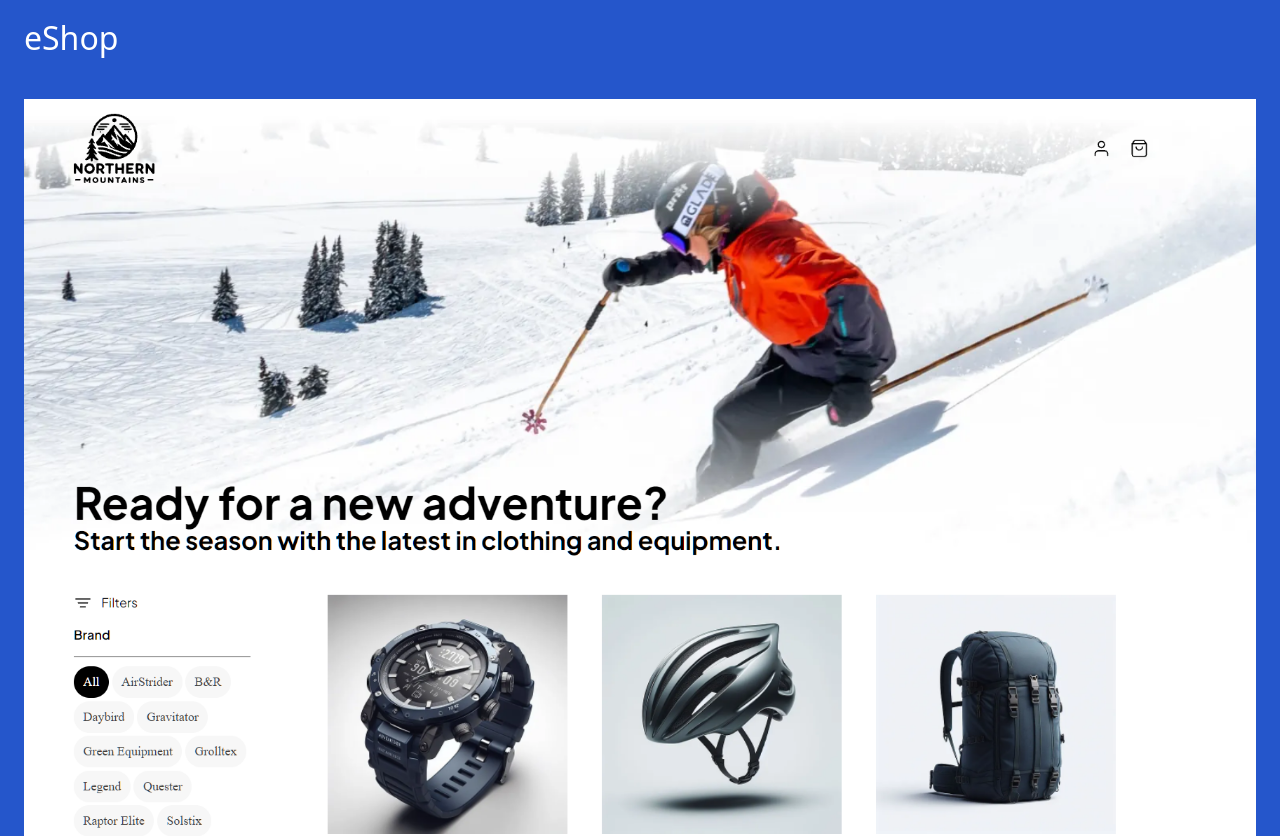
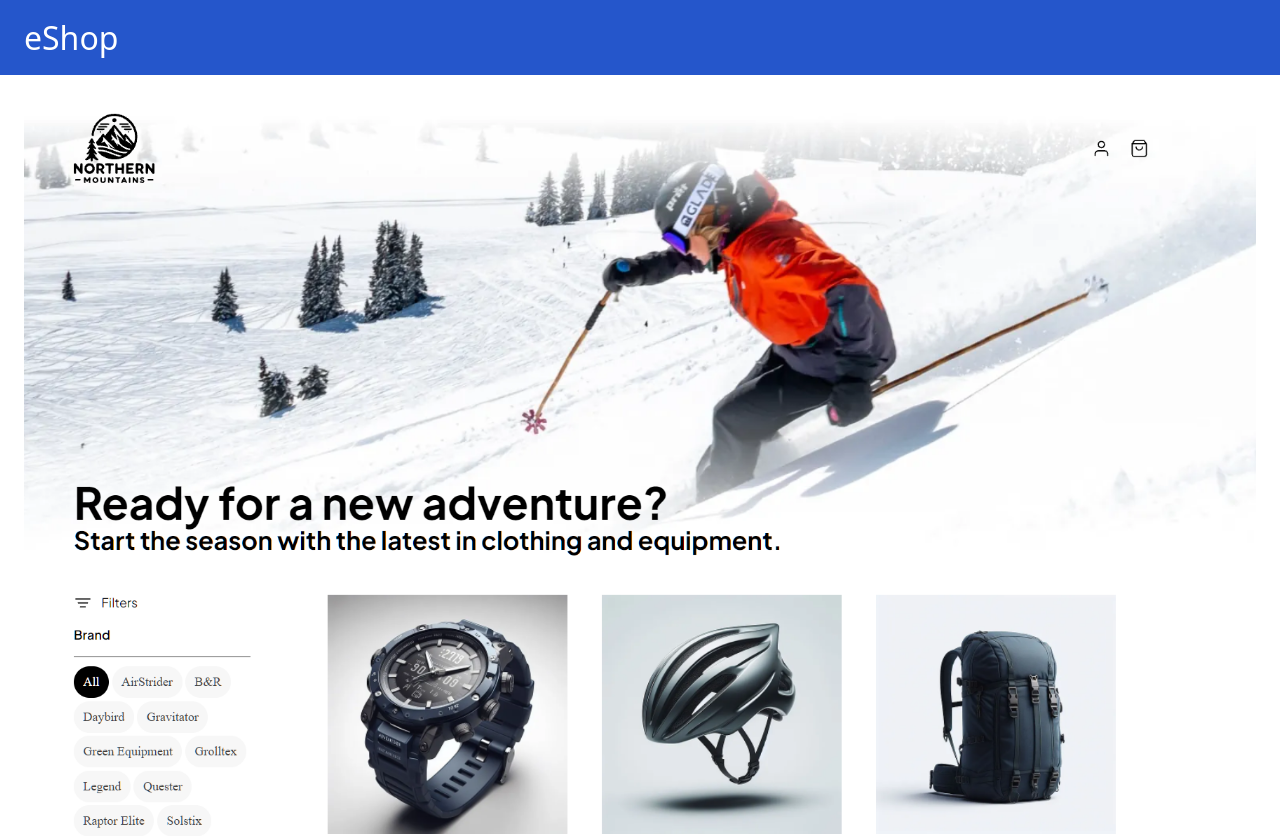
Before and after one commit to Terrence721/eshop-full, a React (Vite) app in the folder src/WebApp/: page / in a window 1280 px wide. Shown: the top 836 px of the page. Built offline with nearby package versions, Linux system fonts and the light colour scheme.

Commit message:
style(WebApp): remove blue page background; use white surface

```diff
--- a/src/WebApp/src/index.css
+++ b/src/WebApp/src/index.css
@@ -75,8 +75,8 @@ header h1 a {
 }
 
 main {
-  background: #2556cb;
-  color: #ffffff;
+  background: #ffffff;
+  color: #000000;
   min-height: calc(100vh - 64px);
   padding: 1.5rem;
 }
@@ -89,13 +89,13 @@ main {
 
 .catalog-item-card {
   display: block;
-  color: #ffffff;
+  color: #000000;
   text-decoration: none;
-  background: rgba(255, 255, 255, 0.12);
-  border: 1px solid rgba(255, 255, 255, 0.2);
+  background: rgba(0, 0, 0, 0.05);
+  border: 1px solid rgba(0, 0, 0, 0.12);
   border-radius: 1rem;
   padding: 1rem;
-  box-shadow: 0 2px 8px rgba(0, 0, 0, 0.2);
+  box-shadow: 0 2px 8px rgba(0, 0, 0, 0.08);
 }
 
 .catalog-item-card img {
```
